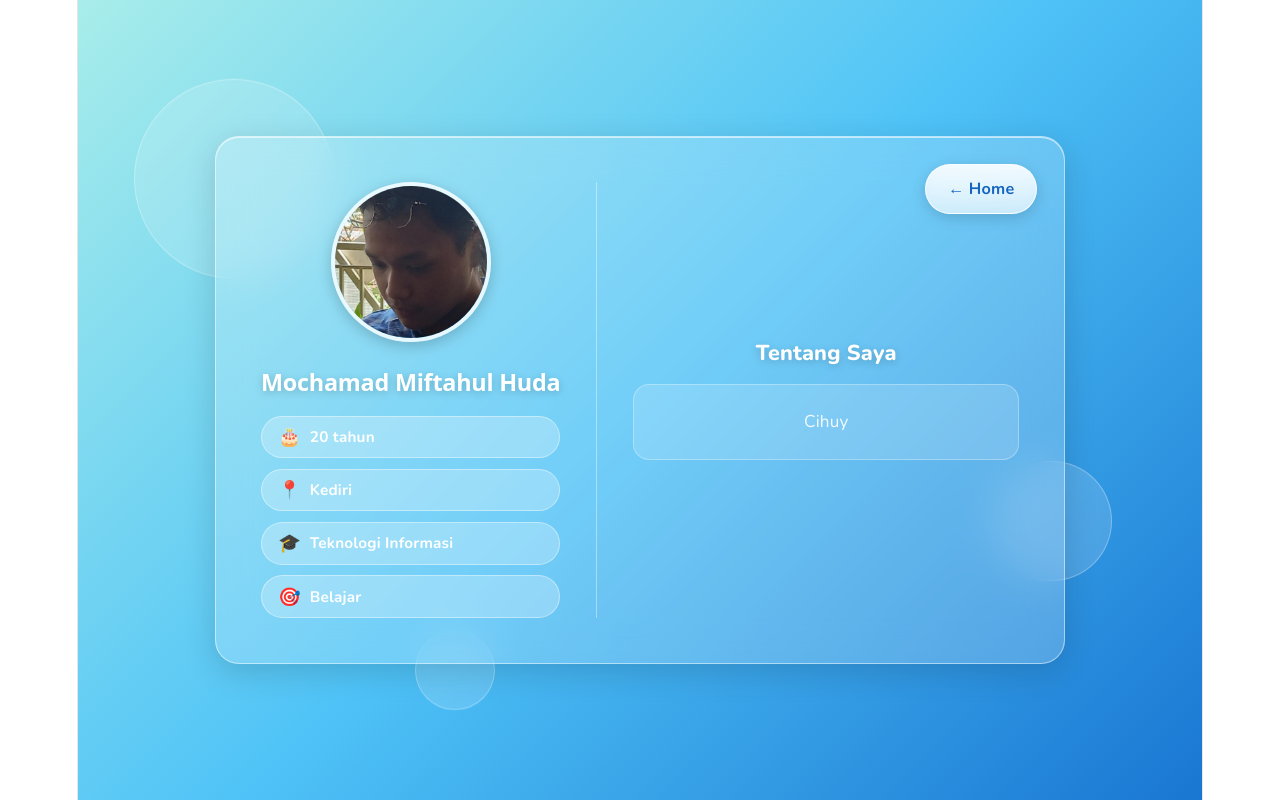
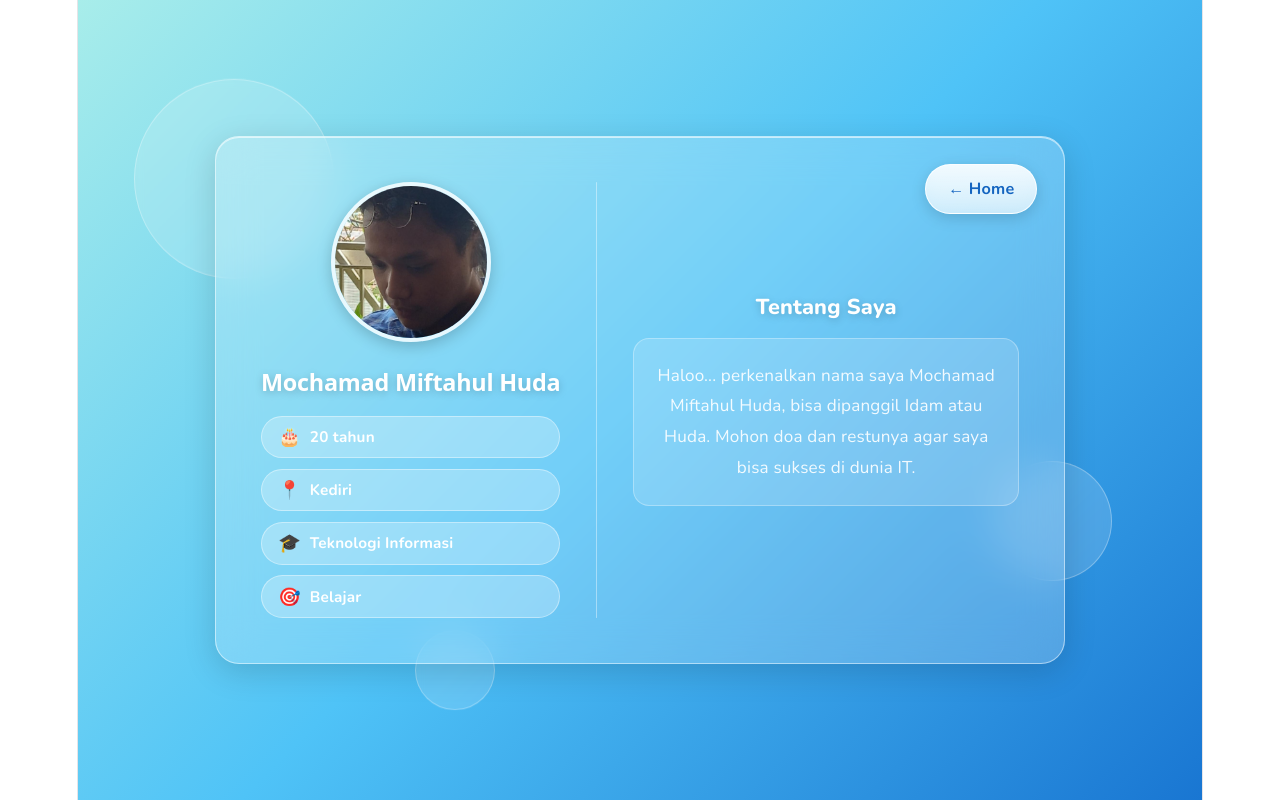
Before and after one commit to OchaJanaeno/algoritma-pemrograman-dan-struktur-data, a React (Vite) app: page /huda in a window 1280 px wide. Built offline with nearby package versions, Linux system fonts and the light colour scheme.

Commit message:
update message

```diff
--- a/src/pages/Huda.jsx
+++ b/src/pages/Huda.jsx
@@ -9,7 +9,7 @@ function Huda() {
       kota="Kediri"
       jurusan="Teknologi Informasi"
       hobi="Belajar"
-      narasi="Cihuy"
+      narasi="Haloo... perkenalkan nama saya Mochamad Miftahul Huda, bisa dipanggil Idam atau Huda. Mohon doa dan restunya agar saya bisa sukses di dunia IT."
     />
   )
 }
```
